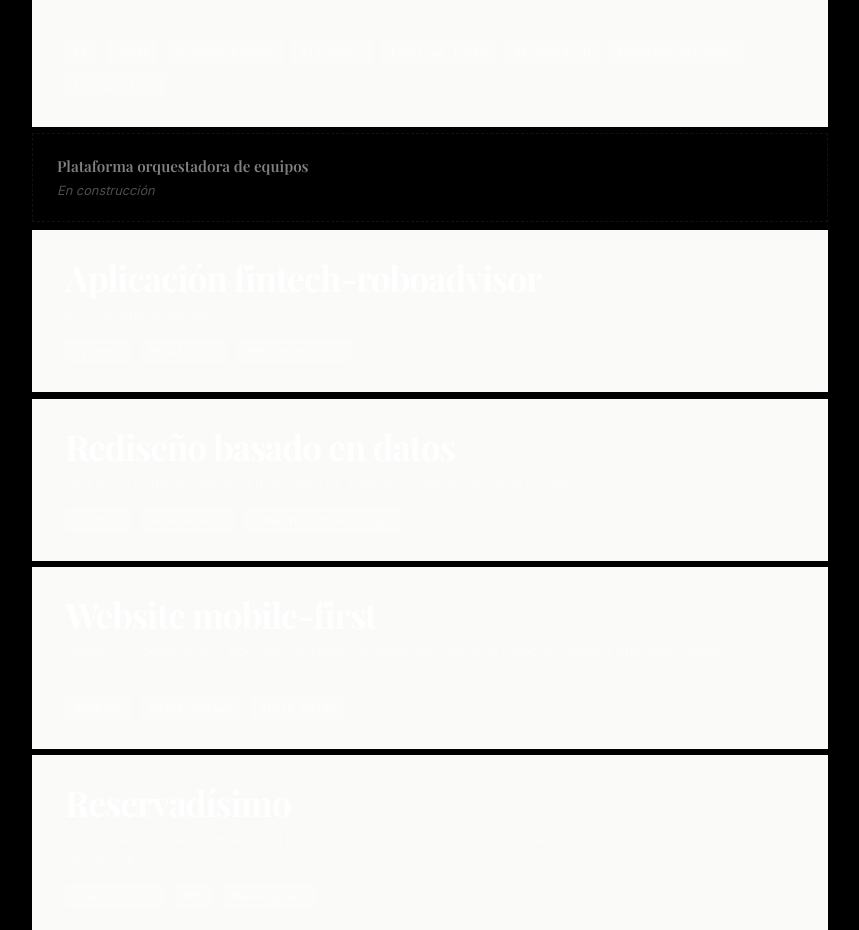
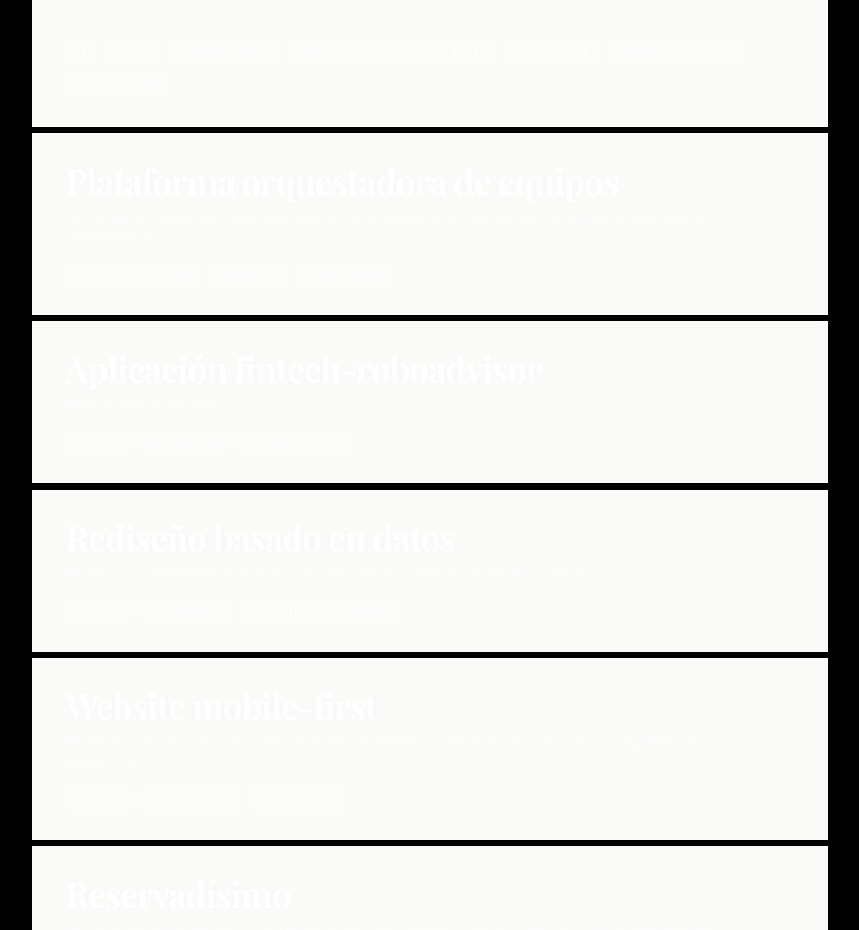
Before and after one commit to gonzachi/portfolio-gonzachi, a Next.js app: page / in a window 1280 px wide. Shown: the part 1500-2430 px from the top of the page, without its empty margins (210-1069 px from the left). Built offline with nearby package versions, Linux system fonts and the light colour scheme.

Commit message:
feat: activa proyecto 2 y actualiza subtítulo

```diff
--- a/src/data/content.ts
+++ b/src/data/content.ts
@@ -192,7 +192,11 @@ export const projects = [
     roleDescription: "Pronto habrá más detalles.",
     challenge: "",
     team: "",
-    description: ["Pronto publicaré por aquí los detalles de este nuevo proyecto en el que estuve sumando valor."],
+    description: [
+      "Me propusieron liderar un proyecto desafiante: unificar criterios entre más de 5 equipos para construir una plataforma interna que orqueste la ideación y creación de contenido de journeys, con visión de escalar a campañas.",
+      "El equipo era reducido por diseño: yo como referente de producto y desarrollador del frontend mediante vibe coding con IA, un backend, y distintos equipos proveyendo las APIs de las plataformas que ya usaban. Sin overhead, sin burocracia.",
+      "Un proyecto que cuestiona cómo se construye producto hoy: menos recursos, más autonomía, IA como palanca real de ejecución."
+    ],
     video: ""
   },
   {
@@ -485,9 +489,10 @@ export const landingProjects = [
   {
     id: "proyecto-nuevo",
     number: "02",
-    comingSoon: true,
     title: "Plataforma orquestadora de equipos",
-    subtitle: "En construcción",
+    subtitle: "Herramienta corporativa diseñada para unificar y agilizar la creación de contenido de journeys de comunicación",
+    description: "Me propusieron liderar un proyecto desafiante: unificar criterios entre más de 5 equipos para construir una plataforma interna que orqueste la ideación y creación de contenido de journeys, con visión de escalar a campañas. El equipo era reducido por diseño: yo como referente de producto y desarrollador del frontend mediante vibe coding con IA, un backend, y distintos equipos proveyendo las APIs de las plataformas que ya usaban. Sin overhead, sin burocracia. Un proyecto que cuestiona cómo se construye producto hoy: menos recursos, más autonomía, IA como palanca real de ejecución.",
+    tags: ["Product Ownership", "Discovery", "Vibe Coding", "Claude Code", "v0", "Frontend Development", "MVP", "UX Research", "Journey Mapping"],
   },
   {
     id: "app-holdo",
```
